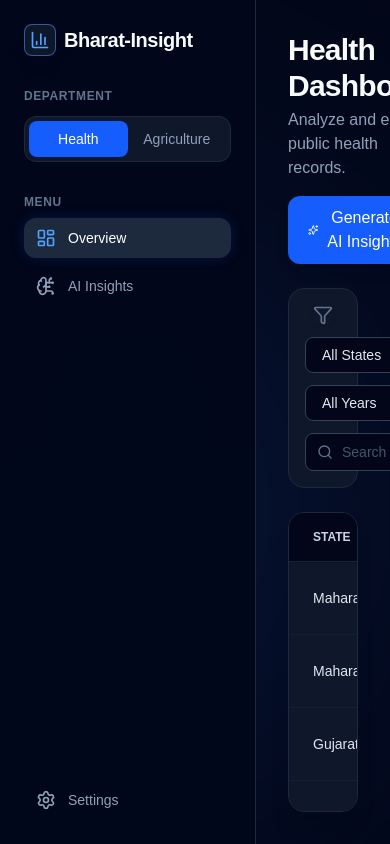
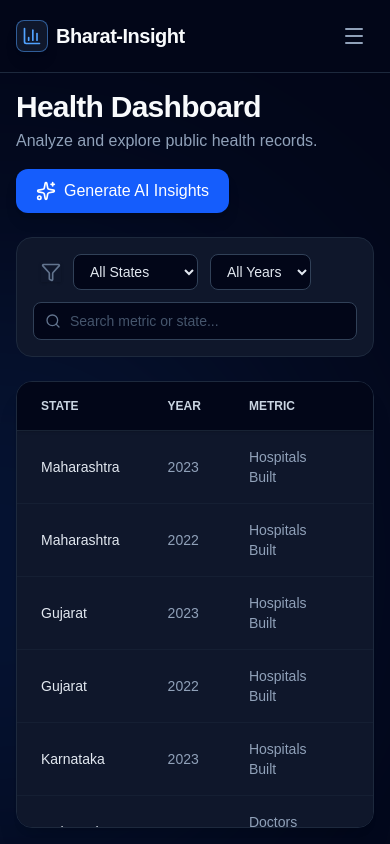
Before and after one commit to 01-meghal/bharat-insight, a Next.js app: page /dashboard in a window 390 px wide. Built offline with nearby package versions, Linux system fonts and the light colour scheme.

Commit message:
mobile-responsive

```diff
--- a/src/app/dashboard/layout.tsx
+++ b/src/app/dashboard/layout.tsx
@@ -1,14 +1,15 @@
 "use client";
 
 import { useAppStore } from "@/store/useAppStore";
-import { BarChart3, BrainCircuit, Globe2, LayoutDashboard, Settings } from "lucide-react";
+import { BarChart3, BrainCircuit, Globe2, LayoutDashboard, Settings, Menu, X } from "lucide-react";
 import Link from "next/link";
 import { usePathname } from "next/navigation";
-
+import { useState } from "react";
 
 export default function DashboardLayout({ children }: { children: React.ReactNode }) {
   const { department, setDepartment } = useAppStore();
   const pathname = usePathname();
+  const [isMobileMenuOpen, setIsMobileMenuOpen] = useState(false);
 
   // Dynamic Theme based on Department
   const themeColors = {
@@ -27,15 +28,28 @@ export default function DashboardLayout({ children }: { children: React.ReactNod
   ];
 
   return (
-    <div className="flex h-screen w-full overflow-hidden bg-slate-950 text-slate-50">
+    <div className="flex flex-col md:flex-row h-screen w-full overflow-hidden bg-slate-950 text-slate-50">
 
-      {/* Sidebar background effect */}
-      <div className={`absolute top-0 left-0 w-64 h-full bg-gradient-to-b ${themeColors[department]} opacity-30 pointer-events-none transition-colors duration-1000`}></div>
+      {/* Mobile Top Bar */}
+      <div className="md:hidden flex items-center justify-between p-4 border-b border-slate-800 bg-slate-950 z-50">
+        <Link href="/" className="flex items-center gap-2">
+          <div className={`w-8 h-8 rounded-lg flex items-center justify-center border shadow-lg ${accentColors[department]} bg-slate-900`}>
+            {department === 'Health' ? <BarChart3 className="w-5 h-5" /> : <Globe2 className="w-5 h-5" />}
+          </div>
+          <span className="text-xl font-bold tracking-tight">Bharat-Insight</span>
+        </Link>
+        <button onClick={() => setIsMobileMenuOpen(!isMobileMenuOpen)} className="p-2 text-slate-400 hover:text-white transition-colors focus:outline-none">
+          {isMobileMenuOpen ? <X className="w-6 h-6" /> : <Menu className="w-6 h-6" />}
+        </button>
+      </div>
 
-      {/* Sidebar */}
-      <aside className="relative z-10 w-64 border-r border-slate-800 bg-slate-950/80 backdrop-blur-xl flex flex-col transition-all">
-        <div className="p-6">
-          <Link href="/" className="flex items-center gap-2 mb-8">
+      {/* Sidebar background effect (Desktop only) */}
+      <div className={`hidden md:block absolute top-0 left-0 w-64 h-full bg-gradient-to-b ${themeColors[department]} opacity-30 pointer-events-none transition-colors duration-1000`}></div>
+
+      {/* Sidebar Navigation */}
+      <aside className={`absolute md:relative z-40 w-64 h-[calc(100vh-73px)] md:h-full border-r border-slate-800 bg-slate-950 md:bg-slate-950/80 md:backdrop-blur-xl flex flex-col transition-transform duration-300 ease-in-out ${isMobileMenuOpen ? 'translate-x-0 top-[73px]' : '-translate-x-full md:translate-x-0'}`}>
+        <div className="p-6 overflow-y-auto flex-1">
+          <Link href="/" className="hidden md:flex items-center gap-2 mb-8">
             <div className={`w-8 h-8 rounded-lg flex items-center justify-center border shadow-lg transition-colors ${accentColors[department]} bg-slate-900`}>
               {department === 'Health' ? <BarChart3 className="w-5 h-5" /> : <Globe2 className="w-5 h-5" />}
             </div>
@@ -43,17 +57,17 @@ export default function DashboardLayout({ children }: { children: React.ReactNod
           </Link>
 
           {/* Department Switcher */}
-          <div className="mb-8">
+          <div className="mb-8 mt-2 md:mt-0">
             <p className="text-xs font-semibold text-slate-500 uppercase tracking-wider mb-3">Department</p>
             <div className="flex bg-slate-900 rounded-xl p-1 border border-slate-800 relative">
               <button
-                onClick={() => setDepartment('Health')}
+                onClick={() => { setDepartment('Health'); setIsMobileMenuOpen(false); }}
                 className={`flex-1 py-2 text-sm font-medium rounded-lg z-10 transition-colors ${department === 'Health' ? 'text-white' : 'text-slate-400 hover:text-slate-200'}`}
               >
                 Health
               </button>
               <button
-                onClick={() => setDepartment('Agriculture')}
+                onClick={() => { setDepartment('Agriculture'); setIsMobileMenuOpen(false); }}
                 className={`flex-1 py-2 text-sm font-medium rounded-lg z-10 transition-colors ${department === 'Agriculture' ? 'text-white' : 'text-slate-400 hover:text-slate-200'}`}
               >
                 Agriculture
@@ -73,6 +87,7 @@ export default function DashboardLayout({ children }: { children: React.ReactNod
               return (
                 <Link
                   key={item.href}
+                  onClick={() => setIsMobileMenuOpen(false)}
                   href={item.href}
                   className={`flex items-center gap-3 px-3 py-2.5 rounded-xl transition-all ${
                     isActive
@@ -88,7 +103,7 @@ export default function DashboardLayout({ children }: { children: React.ReactNod
           </nav>
         </div>
 
-        <div className="mt-auto p-6">
+        <div className="mt-auto p-6 md:border-t-0 border-t border-slate-800">
           <button className="flex items-center gap-3 w-full px-3 py-2.5 text-slate-400 hover:text-slate-200 hover:bg-slate-800/50 rounded-xl transition-colors">
             <Settings className="w-5 h-5" />
             <span className="font-medium text-sm">Settings</span>
@@ -96,9 +111,17 @@ export default function DashboardLayout({ children }: { children: React.ReactNod
         </div>
       </aside>
 
+      {/* Overlay for mobile when sidebar is open */}
+      {isMobileMenuOpen && (
+        <div
+          className="fixed inset-0 top-[73px] bg-black/60 z-30 md:hidden backdrop-blur-sm transition-opacity"
+          onClick={() => setIsMobileMenuOpen(false)}
+        />
+      )}
+
       {/* Main Context */}
       <main className="flex-1 flex flex-col relative overflow-hidden bg-slate-950">
-         <div className="flex-1 overflow-auto p-8 relative z-10">
+         <div className="flex-1 overflow-auto p-4 md:p-8 relative z-10 w-full">
             {children}
          </div>
          {/* Subtle radial gradient background */}
```
